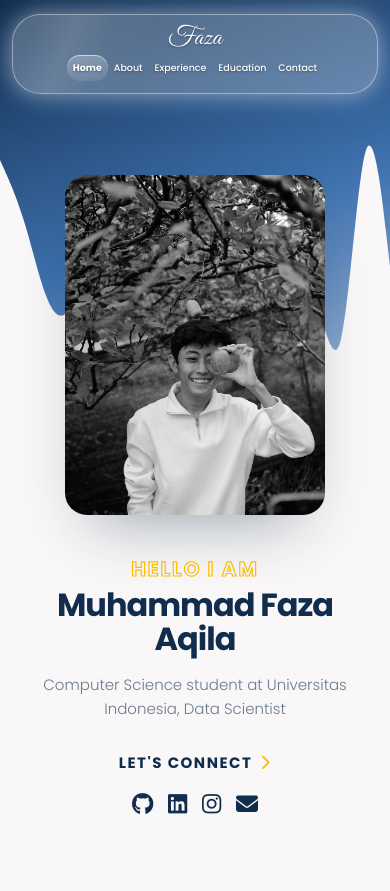
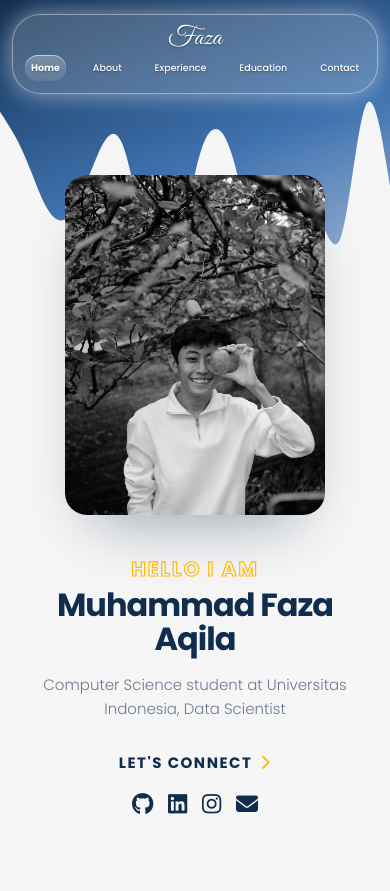
Before and after one commit to fazaaqila09/myportofolio, a Django app: page / in a window 390 px wide. Run offline with Django 5.2, Linux system fonts and the light colour scheme.

Commit message:
fix: perbaiki wave mobile, sesuaikan navbar, dan ganti warna background

```diff
--- a/static/css/style.css
+++ b/static/css/style.css
@@ -8,12 +8,12 @@
 body, html {
     font-family: 'Poppins', sans-serif;
     height: 100%;
-    background-color: #FFFFFF;
+    background-color: #ffffff;
 }
 
 /* Navigasi Kaca */
 .top-nav {
-    position: absolute;
+    position: fixed;
     top: 35px;
     left: 50%;
     transform: translateX(-50%);
@@ -26,9 +26,9 @@ body, html {
     z-index: 100;
     overflow: hidden;
 
-    background: rgba(255, 255, 255, 0.25);
-    backdrop-filter: blur(16px);
-    -webkit-backdrop-filter: blur(16px);
+    background: rgba(255, 255, 255, 0.20);
+    backdrop-filter: blur(15px);
+    -webkit-backdrop-filter: blur(15px);
     border: 1px solid rgba(255, 255, 255, 0.4);
     border-radius: 50px;
 
@@ -70,9 +70,11 @@ body, html {
 }
 
 @keyframes navSheen {
-    0%   { transform: translateX(-38%); opacity: 0.25; }
-    50%  { transform: translateX(38%);  opacity: 0.85; }
-    100% { transform: translateX(-38%); opacity: 0.25; }
+    0%   { transform: translateX(-55%); opacity: 0; }
+    12%  { opacity: 0.85; }
+    68%  { opacity: 0.85; }
+    90%  { transform: translateX(60%); opacity: 0; }
+    100% { transform: translateX(-55%); opacity: 0; }
 }
 
 /* Penyesuaian tata letak vertikal untuk huruf sambung logo */
@@ -153,7 +155,7 @@ body, html {
     justify-content: center;
 
     /* Latar warna solid pada area bawah */
-    background-color: #F9F7F7;
+    background-color: #f6f6f6;
     background-image: none;
 }
 
@@ -361,6 +363,9 @@ a:focus-visible {
         height: auto;
         min-height: 100vh;
     }
+    .hero::before {
+    height: 340px;
+    }
     .hero-content {
         flex-direction: column-reverse;
         text-align: center;
@@ -407,7 +412,8 @@ a:focus-visible {
     }
     .nav-menu {
     flex-wrap: nowrap;
-    justify-content: center;
+    width: 100%;
+    justify-content: space-between;
     gap: 0;
     }
 
@@ -429,6 +435,9 @@ a:focus-visible {
 }
 
 @media (max-width: 600px) {
+    .hero::before {
+    height: 280px;
+    }
     .name {
         font-size: 32px;
     }
```
